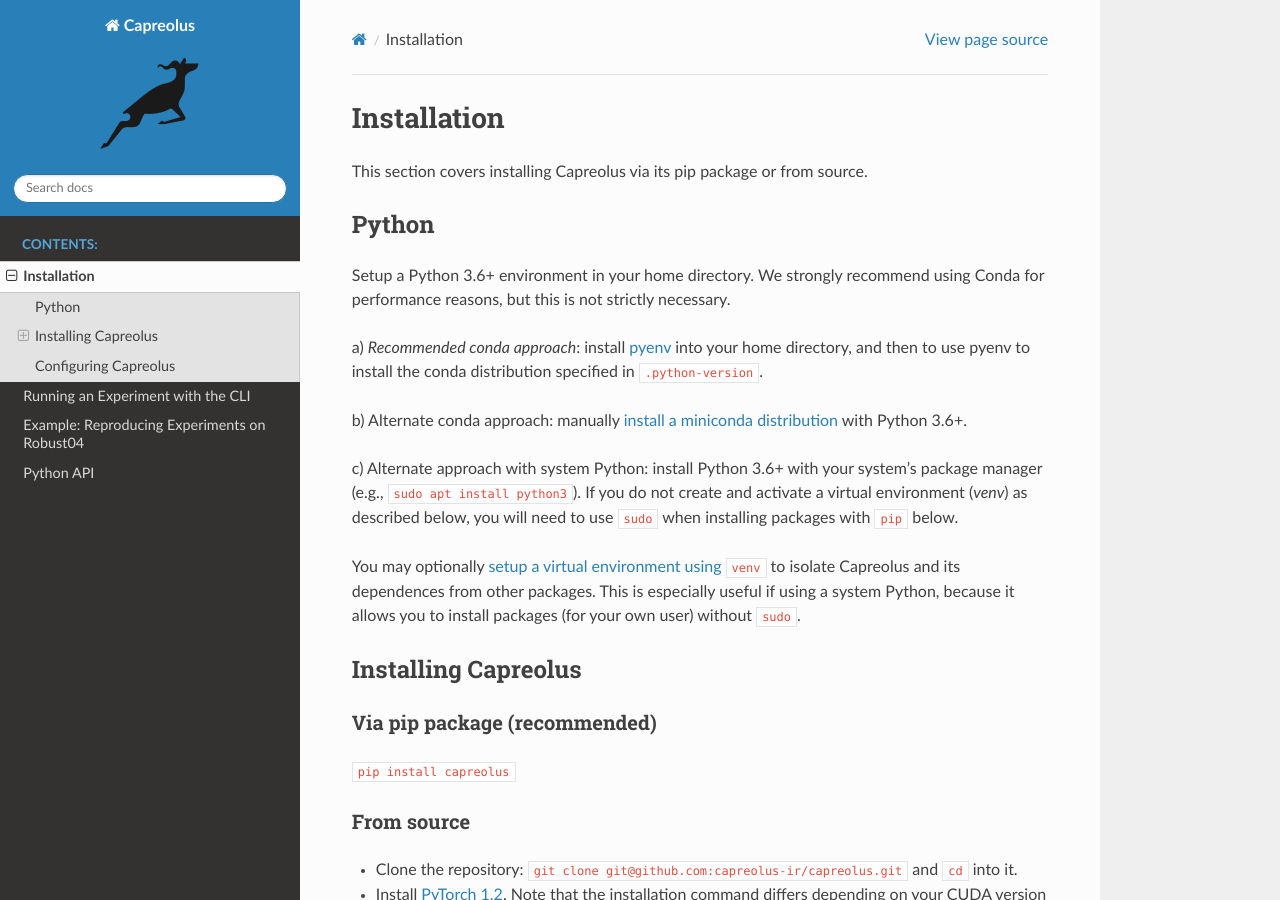
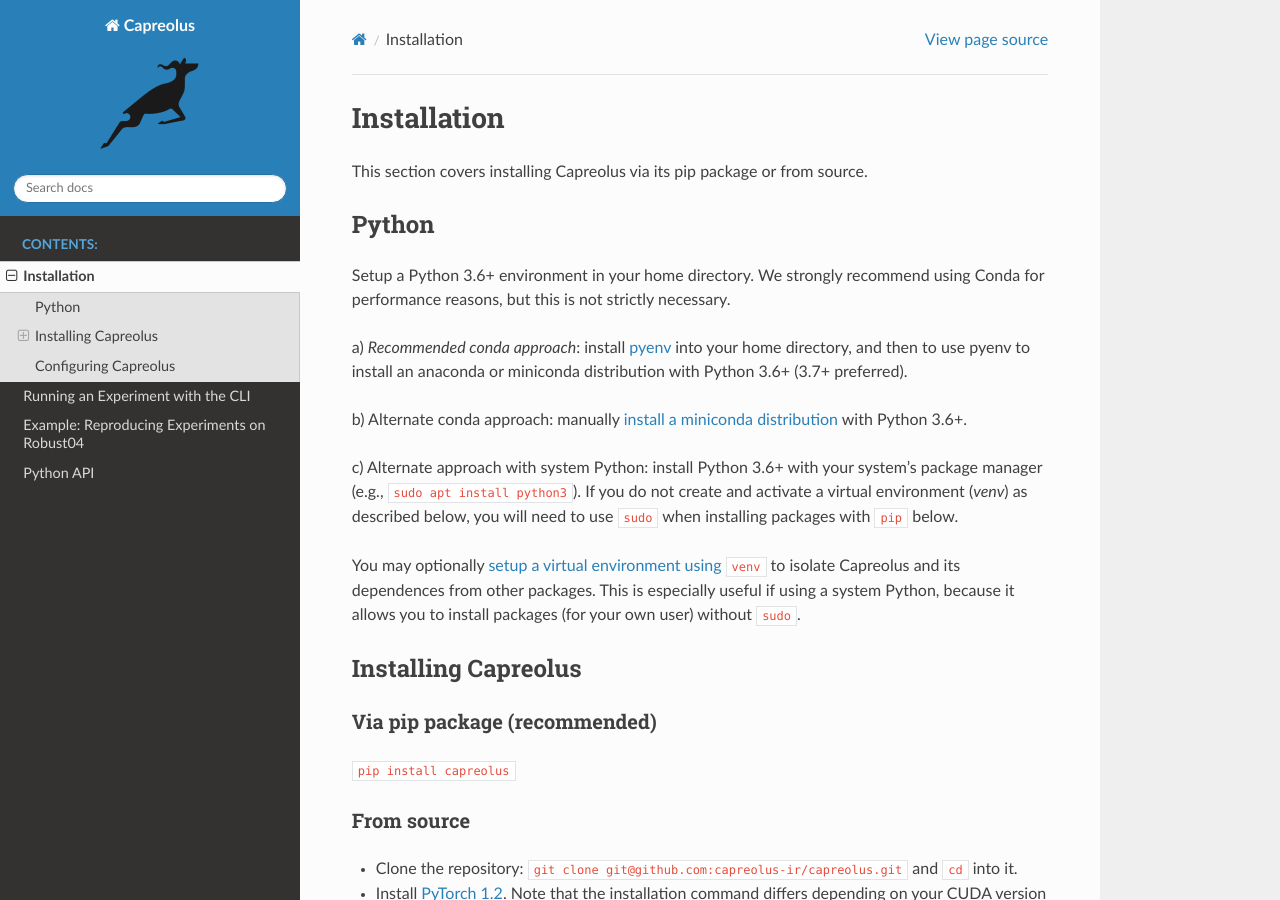
Before and after one commit to capreolus-ir/capreolus, a Sphinx documentation site: the page built from docs/installation.md, in a window 1280 px wide and 900 px high. Built offline with Sphinx 7.4.7 and the Read the Docs theme 2.0.0, drawn with Linux system fonts in a browser that asks for light colours.

Commit message:
remove extra dotfiles

```diff
--- a/docs/installation.md
+++ b/docs/installation.md
@@ -5,7 +5,7 @@
 ### Python
 Setup a Python 3.6+ environment in your home directory. We strongly recommend using Conda for performance reasons, but this is not strictly necessary.
 
- a) *Recommended conda approach*: install [pyenv](https://github.com/pyenv/pyenv) into your home directory, and then to use pyenv to install the conda distribution specified in `.python-version`.
+ a) *Recommended conda approach*: install [pyenv](https://github.com/pyenv/pyenv) into your home directory, and then to use pyenv to install an anaconda or miniconda distribution with Python 3.6+ (3.7+ preferred).
 
  b) Alternate conda approach: manually [install a miniconda distribution](https://docs.conda.io/projects/conda/en/latest/user-guide/install/) with Python 3.6+.
 
```
Also changed, not shown: 2 other files.
